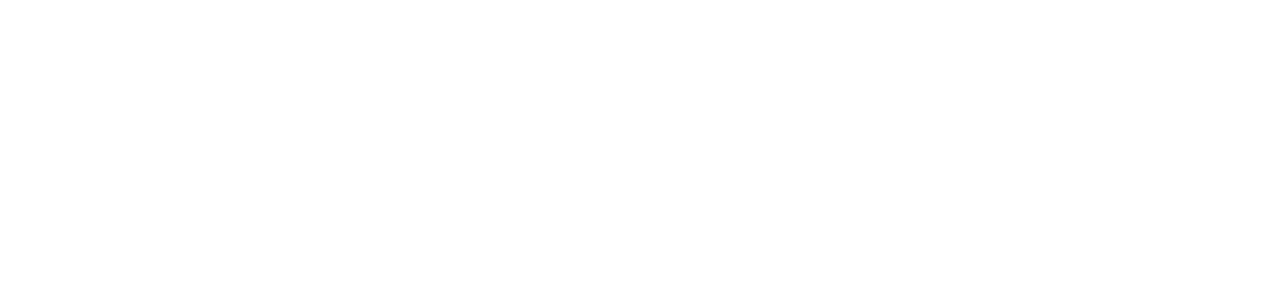
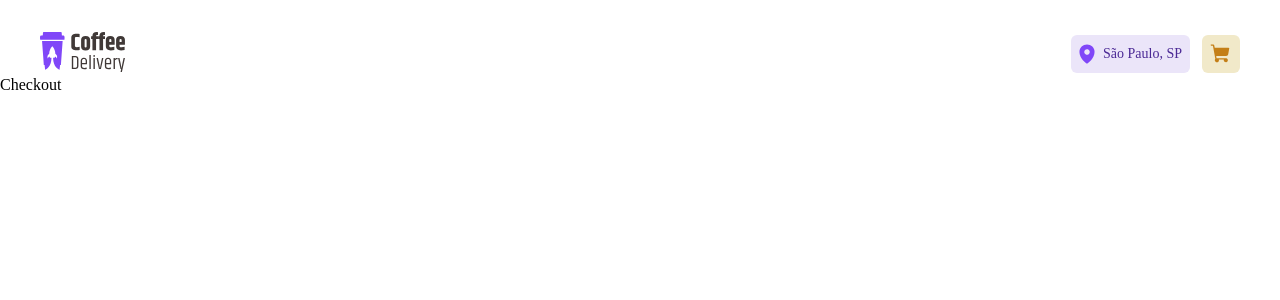
Before and after one commit to beatriizx/ignite-reactjs-coffe-delivery, a React (Vite) app: page /checkout in a window 1280 px wide. Before the commit this address had no page. Shown: the top 300 px of the page. Built offline with nearby package versions, Linux system fonts and the light colour scheme.

Commit message:
feat: create pages and  update routers

```diff
--- a/src/Router/index.tsx
+++ b/src/Router/index.tsx
@@ -1,10 +1,17 @@
 import { Routes, Route } from 'react-router-dom';
 import { Header } from '../components/Header';
 import { DefaultLayout } from '../layouts/DefaultLayout';
+import { Cart } from '../pages/Cart';
+import { Checkout } from '../pages/Checkout';
+import { Home } from '../pages/Home';
 export const Router = () => {
   return (
     <Routes>
-      <Route path="/" element={<DefaultLayout />}></Route>
+      <Route path="/" element={<DefaultLayout />}>
+        <Route path="/" element={<Home />} />
+        <Route path="/cart" element={<Cart />} />
+        <Route path="/checkout" element={<Checkout />} />
+      </Route>
     </Routes>
   );
 };
--- /dev/null
+++ b/src/pages/Cart/index.tsx
@@ -0,0 +1,3 @@
+export const Cart = () => {
+  return <div>Cart</div>;
+};
--- /dev/null
+++ b/src/pages/Checkout/index.tsx
@@ -0,0 +1,3 @@
+export const Checkout = () => {
+  return <div>Checkout</div>;
+};
--- /dev/null
+++ b/src/pages/Home/index.tsx
@@ -0,0 +1,3 @@
+export const Home = () => {
+  return <div>Home</div>;
+};
```
Also changed, not shown: src/pages/Cart/styles.module.scss (added), src/pages/Checkout/styles.module.scss (added), src/pages/Home/styles.module.scss (added).
